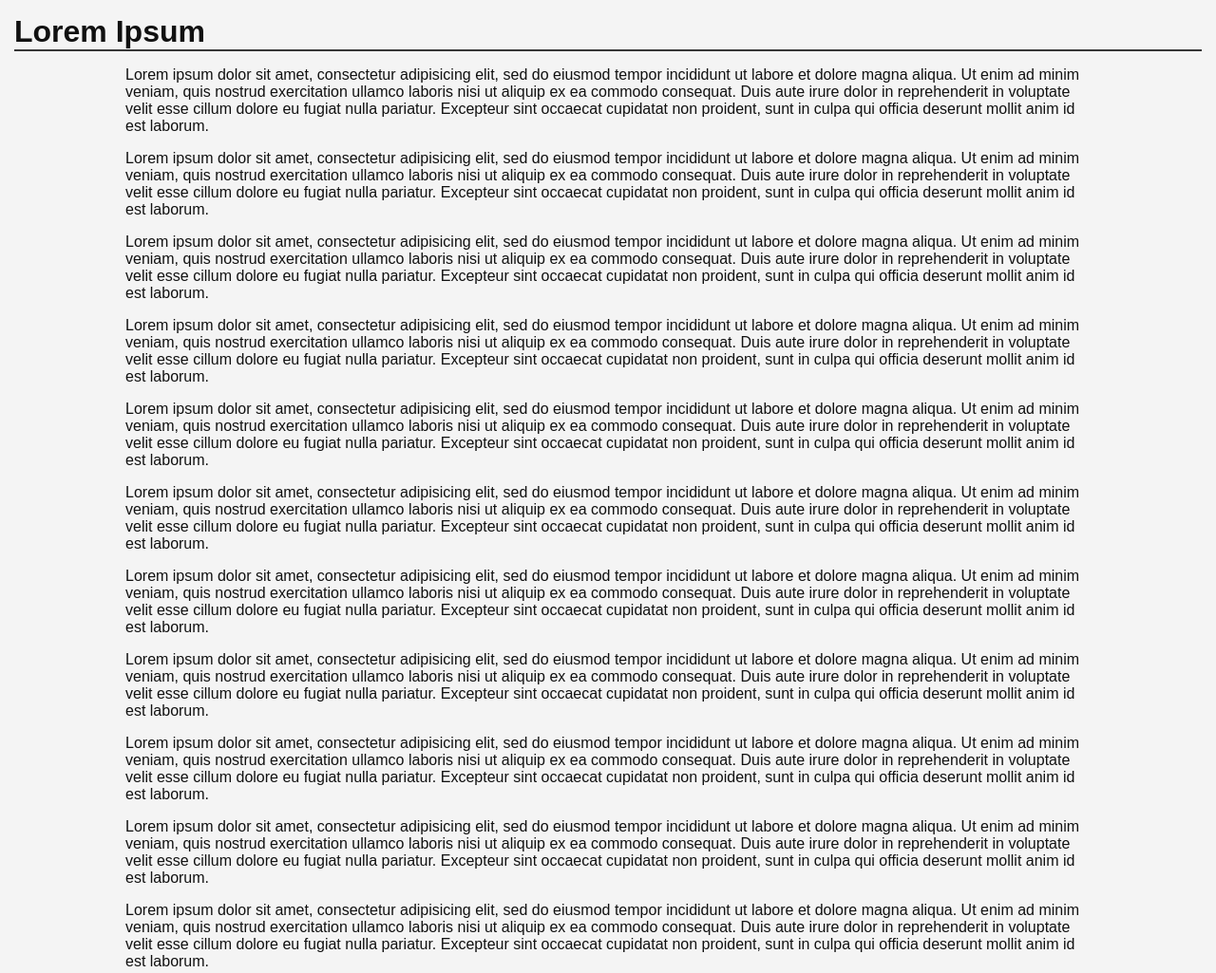
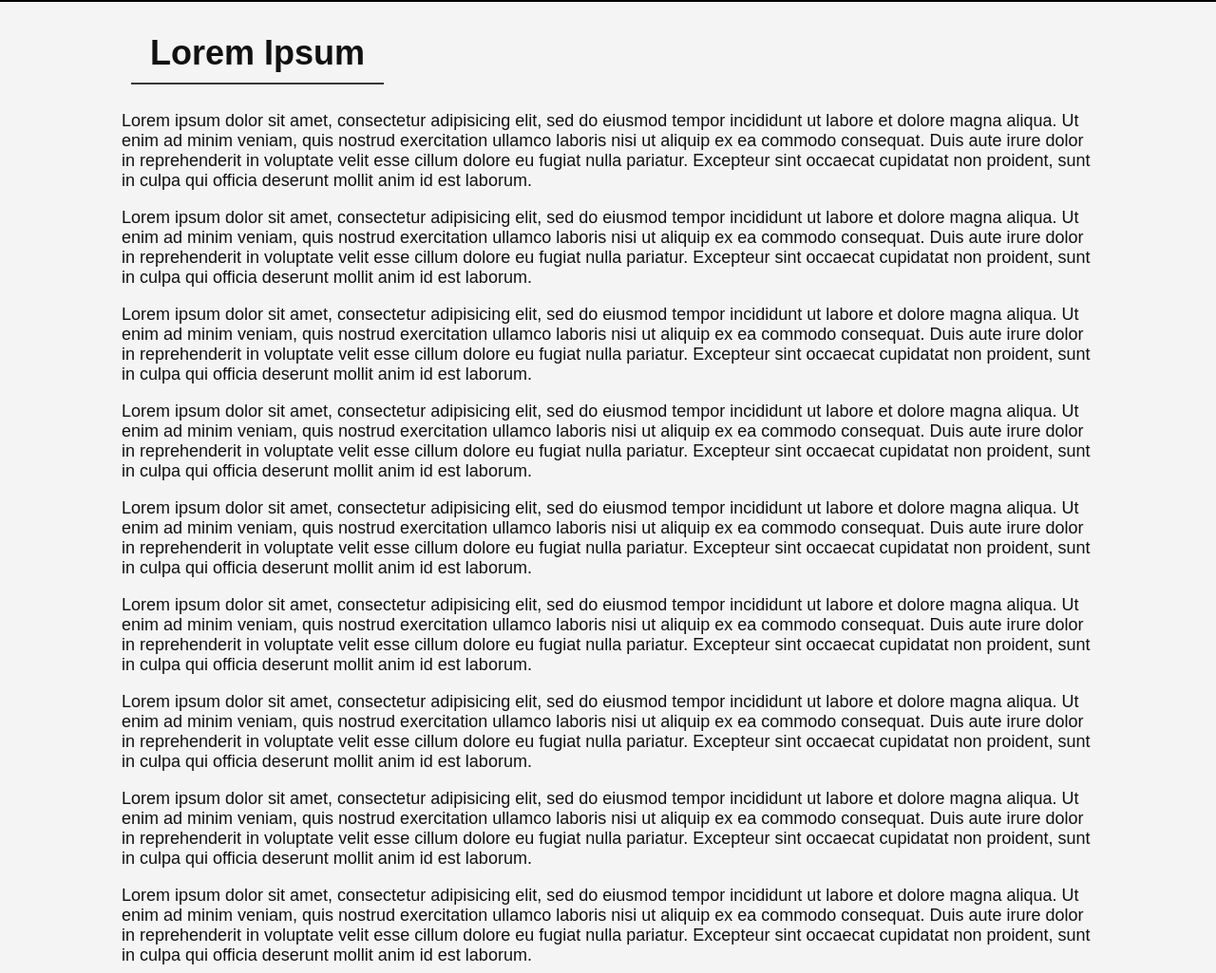
Before and after one commit to evgeniikucheriavii/scrolling-js, a plain HTML site: page index.html in a window 1280 px wide. Shown: the top 1025 px of the page at 95% size. Drawn offline with Linux system fonts and the light colour scheme; a script that the page names is missing.

Commit message:
Tweaked UI

```diff
--- a/index.html
+++ b/index.html
@@ -3,8 +3,10 @@
 	<head>
 		<title>Scrolling</title>
 		<link rel="stylesheet" type="text/css" href="main.css">
+		<meta charset="utf-8">
 	</head>
 	<body>
+		<div class="progress" id="progress"><div class="progress__bar" id="progress__bar"></div></div>
 		<div class="wrapper">
 			<div class="wrapper__content">
 				<h1 class="wrapper__head">Lorem Ipsum</h1>
--- a/main.css
+++ b/main.css
@@ -5,7 +5,7 @@ html, body
 	padding: 0;
 	margin: 0;
 	font-family: arial;
-	font-size: 16px;
+	font-size: 18px;
 	background: #f4f4f4;
 	color: #111;
 }
@@ -18,16 +18,37 @@ html, body
 .wrapper__content
 {
 	padding: 5px;
+	width: 80%;
+	margin: 10px auto;
 }
 
 .wrapper__head
 {
+	display: inline-block;
+	vertical-align: bottom;
+	padding: 10px 20px;
 	margin: 10px;
 	border-bottom: 2px solid #373737;
 }
 
 .wrapper__body
 {
-	width: 80%;
-	margin: 10px auto;
+
 }
+
+.progress
+{
+	position: fixed;
+	width: 100%;
+	top: 0;
+	left: 0;
+	height: 2px;
+	background: #000;
+}
+
+.progress__bar
+{
+	width: 0%;
+	height: inherit;
+	background: #449ae6;
+}
```
Also changed, not shown: scroll.js (added).
